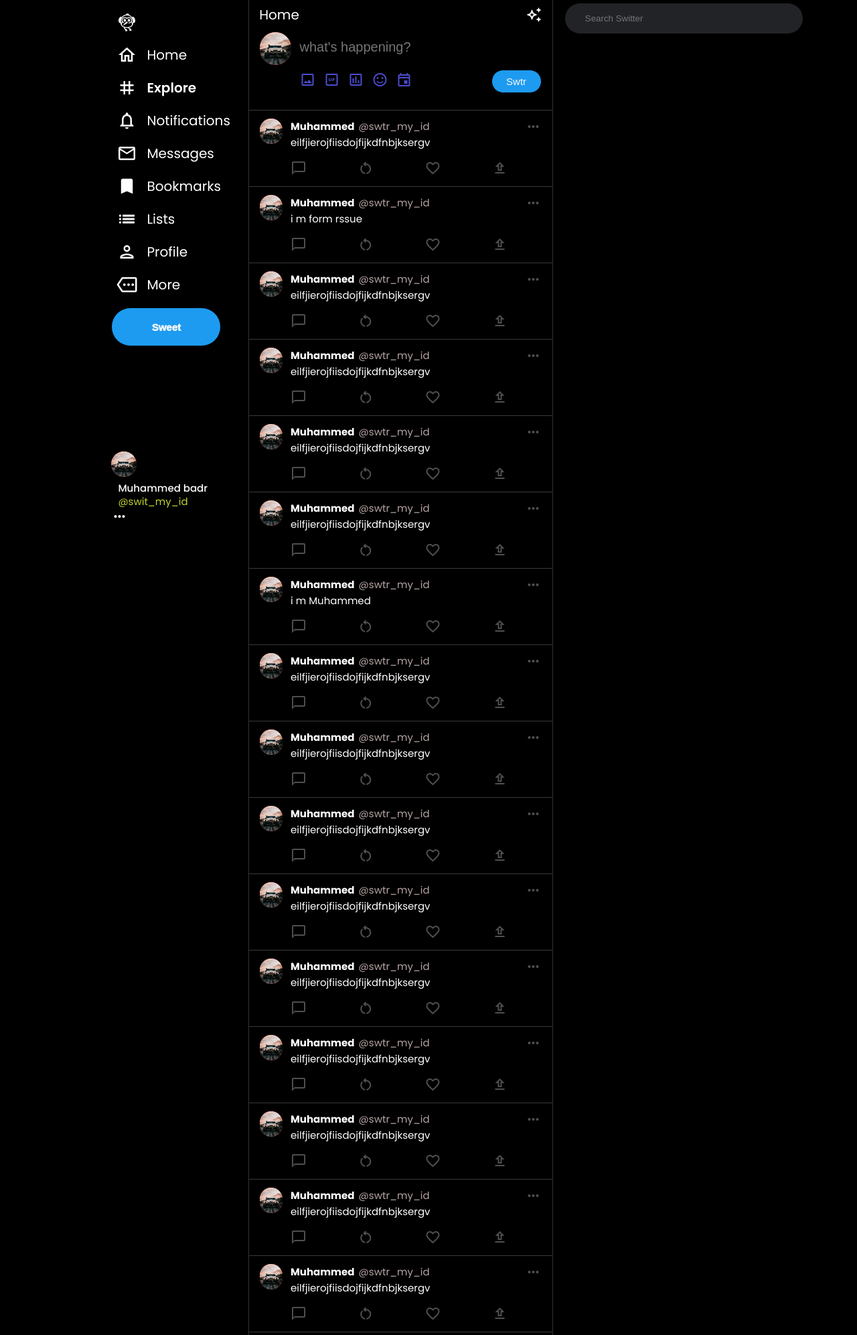
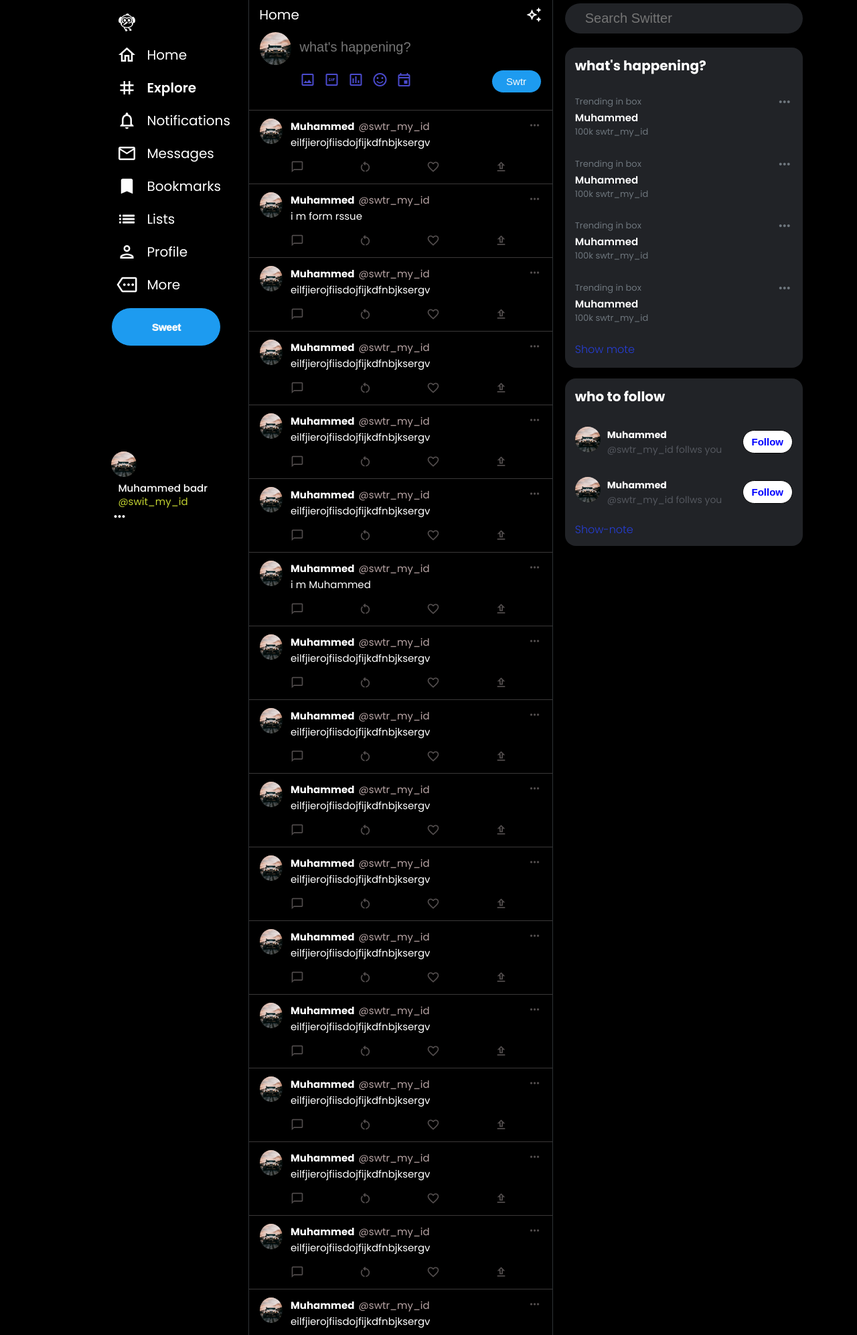
Before and after one commit to Muhammedbadr/swtr, a PHP site: page / in a window 1280 px wide. Shown: the top 1993 px of the page at 67% size. Run offline with PHP 8.4, Linux system fonts and the light colour scheme.

Commit message:
Add files via upload

```diff
--- a/index.html
+++ b/index.html
@@ -940,10 +940,80 @@
                 </div>
 
                 <div class="trending">
+                    <h1 class="h1-title">what's happening?</h1>
+                    <div class="trending-item">
+                        <div class="item-category">
+                            <span>Trending in box</span>
+                            <i class="material-icons-outlined">
+                                more_horiz
+                            </i>
+                        </div>
+                        <p>Muhammed</p>
+                        <span>100k swtr_my_id</span>
+                    </div>
+                    <div class="trending-item">
+                        <div class="item-category">
+                            <span>Trending in box</span>
+                            <i class="material-icons-outlined">
+                                more_horiz
+                            </i>
+                        </div>
+                        <p>Muhammed</p>
+                        <span>100k swtr_my_id</span>
+                    </div>
+                    <div class="trending-item">
+                        <div class="item-category">
+                            <span>Trending in box</span>
+                            <i class="material-icons-outlined">
+                                more_horiz
+                            </i>
+                        </div>
+                        <p>Muhammed</p>
+                        <span>100k swtr_my_id</span>
+                    </div>
+                    <div class="trending-item">
+                        <div class="item-category">
+                            <span>Trending in box</span>
+                            <i class="material-icons-outlined">
+                                more_horiz
+                            </i>
+                        </div>
+                        <p>Muhammed</p>
+                        <span>100k swtr_my_id</span>
+                    </div>
+                    <a href="" class="show-mote">Show mote</a>
+                </div>
+
+                <div class="follow">
+                    <h1 class="h1-title">who to follow</h1>
+                    <div class="follow-profile">
+                        <div class="follow-cont">
+                            <img class="tweet-img" src="images/pershen.jpg" alt="">
+                            <div class="follow-details">
+                                <a href="">
+                                    Muhammed
+                                </a>
+                                <span>@swtr_my_id <span id="follwes">follws you</span></span>
+                            </div>
+                        </div>
+                        <button class="tweet-button">Follow</button>
+                    </div>
+                    <div class="follow-profile">
+                        <div class="follow-cont">
+                            <img class="tweet-img" src="images/pershen.jpg" alt="">
+                            <div class="follow-details">
+                                <a href="">
+                                    Muhammed
+                                </a>
+                                <span>@swtr_my_id <span id="follwes">follws you</span></span>
+                            </div>
+                        </div>
+                        <button class="tweet-button">Follow</button>
+                    </div>
+                    <a href=""class="show-mote">Show-note</a>
+
 
                 </div>
-
-                <div class="follow"></div>
             </div>
         </div>
     </main>
--- a/style.css
+++ b/style.css
@@ -98,18 +98,18 @@
     justify-content: space-between;
     align-items: center;
     padding: 8px 10px 8px 15px;
-    margin-right:10px;
+    margin-right: 10px;
 }
 .tweet-img {
     width: 38px;
     height: 38px;
-    border-radius: 50px;
-    background-color: rgb(236, 60, 60);
+    border-radius: 50%;
+
 }
 .account-details{
     display: flex;
     flex-direction: column;
-    flex-basis: 40%;
+    flex-basis: 70%;
     margin-left: 10px;
     font-size: 1.5rem;
     line-height: 20px;
@@ -233,7 +233,7 @@
 
 .feed-tweet i{
     color: rgb(83, 78, 78);
-    font-size: 2erm;
+    font-size: 2rem;
 
 
 }
@@ -241,7 +241,7 @@
     display: flex;
     align-items: flex-start;
     justify-content: space-between;
-    font-size: 1.5erm;
+    font-size: 1.5rem;
 
 }
 .tweeter-details a{
@@ -288,15 +288,141 @@
     width: 100%;
     border: none;
     padding-left: 30px;
-    font-size: 2erm;
-    color: wheat;
+    font-size: 2rem;
+    color: rgb(227, 227, 227);
     line-height: 20px;
+    font-weight: 400;
 }
 
 .trending{
     display: flex;
     flex-direction: column;
-    height: 570px;
+    height: 478px;
     max-width: 355px;
+    border-radius: 16px;
+    background-color: #212327;
+    margin-top: 16px;
 
 }
+.h1-title{
+    color: white;
+    font-size: 2rem;
+    font-weight: 700;
+    line-height: 24px;
+    padding: 15px 15px;
+
+}
+.trending-item{
+    display: flex;
+    flex-direction: column;
+    justify-content: center;
+    width: 100%;
+    height: 90px;
+    margin-top: 5px;
+    padding: 0 15px;
+    color: rgb(110,118,125);
+    font-size: 1.5rem;
+    font-weight: 600;
+
+}
+.item-category{
+    display: flex;
+    align-items: center;
+    justify-content: space-between;
+
+}
+.trending span {
+    font-size: 1.3rem;
+    font-weight: 400;
+
+
+}
+.trending p {
+    color: rgb(255, 255, 255);
+
+}
+.trending-item:hover , .show-mote:hover , .follow-profile:hover{
+    background-color: #1c1e22;
+    cursor: pointer;
+}
+
+.show-mote {
+    display: flex;
+    align-items: center;
+    color: rgb(38, 62, 215);
+    font-size: 1.6rem;
+    font-weight: 300;
+    width: 100%;
+    padding: 15px 15px;
+    border-bottom-left-radius: 16px;
+    border-bottom-right-radius: 16px;
+
+
+}
+.follow{
+    display: flex;
+    flex-direction: column;
+    height: 250px;
+    max-width: 355px;
+    border-radius:16px;
+    background-color: #212327;
+    margin-top: 16px;
+}
+
+
+.follow-profile {
+    display: flex;
+    align-items: center;
+    justify-content: space-between;
+    width: 100%;
+    height: 70px;
+    margin-top: 5px;
+    padding: 13px 15px;
+
+}
+.follow-details{
+    display: flex;
+    flex-direction: column;
+    margin-left: 10px;
+}
+
+.follow-details a{
+    font-size: 1.4rem;
+    font-weight: 700;
+
+}
+.follow-details a:hover{
+    text-decoration: underline;
+}
+.follow-details span{
+    color: #54575e;
+    font-size: 1.4rem;
+    font-weight: 400;
+
+}
+#follows {
+    font-weight: 300;
+    font-size: 1.35rem;
+    background-color: #1c1e22;
+    border-radius: 3px;
+    padding: 2px 4px;
+
+
+
+}
+.follow .tweet-button{
+    width: 75px;
+    height: 35px;
+    margin: 0 0 0 12px;
+    font-weight: 600;
+    font-size: 1.5rem;
+    background-color:rgb(255, 255, 255);
+    color: blue;
+}
+.follow .show-mote{
+    padding: 10px 15px;
+}
+.follow-cont{
+    display: flex;
+    justify-content: space-between;
+}
```
